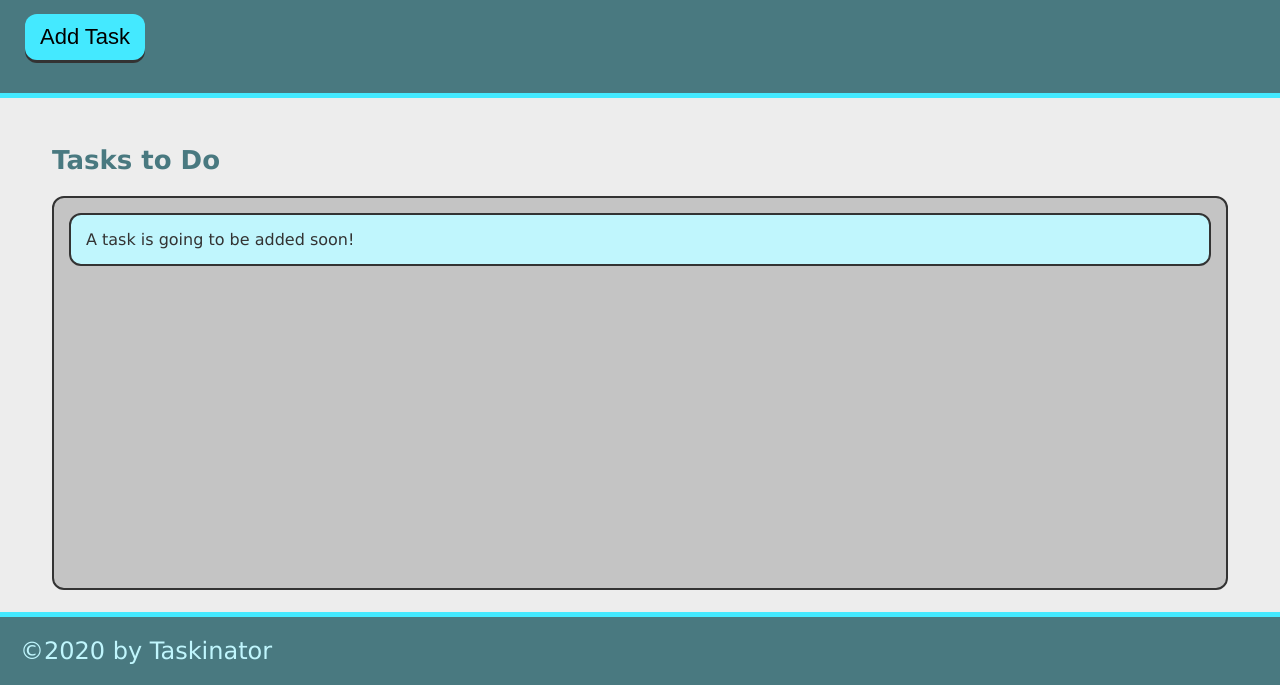
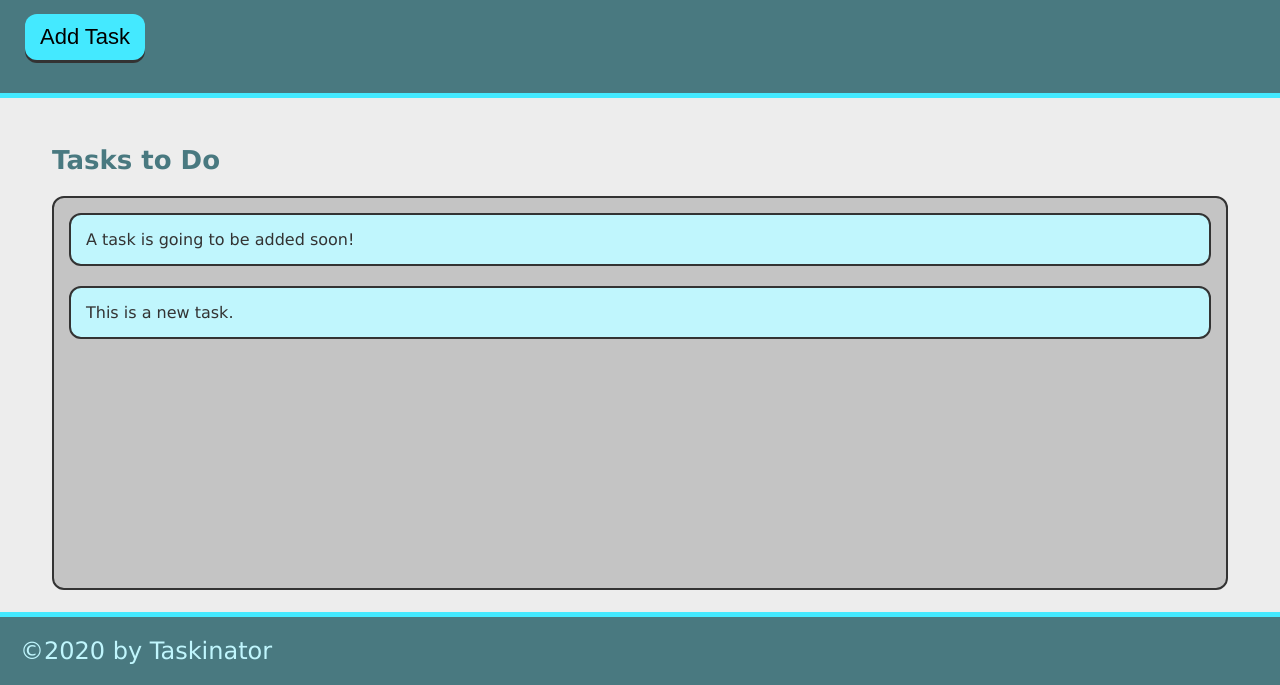
Before and after one commit to florhaidee/taskinator, a plain HTML site: page index.html in a window 1280 px wide. Both pictures are taken after a click on the button "Add Task". Shown: the part 115-800 px from the top of the page. Drawn offline with Linux system fonts and the light colour scheme.

Commit message:
added task button

```diff
--- a/assets/js/script.js
+++ b/assets/js/script.js
@@ -0,0 +1,11 @@
+var buttonEl = document.querySelector("#save-task");
+var tasksToDoEl = document.querySelector("#tasks-to-do");
+//function to create a task
+var createTaskHandler = function() {
+    var listItemEl = document.createElement("li");
+    listItemEl.className = "task-item";
+    listItemEl.textContent = "This is a new task.";
+    tasksToDoEl.appendChild(listItemEl);
+}
+
+buttonEl.addEventListener("click", createTaskHandler);
--- a/index.html
+++ b/index.html
@@ -10,12 +10,12 @@
     <header>
         <h1 class="page-title">Taskinator</h1>
         <p>Click the button below to add a new task!</p>
-        <button class="btn">Add Task</button>
+        <button class="btn" id="save-task">Add Task</button>
     </header>
     <main class="page-content">
         <section class="task-list-wrapper">
             <h2 class="list-title">Tasks to Do</h2>
-            <ul class="task-list">
+            <ul class="task-list" id="tasks-to-do">
                 <li class="task-item">A task is going to be added soon!</li>
             </ul>
         </section>
```
